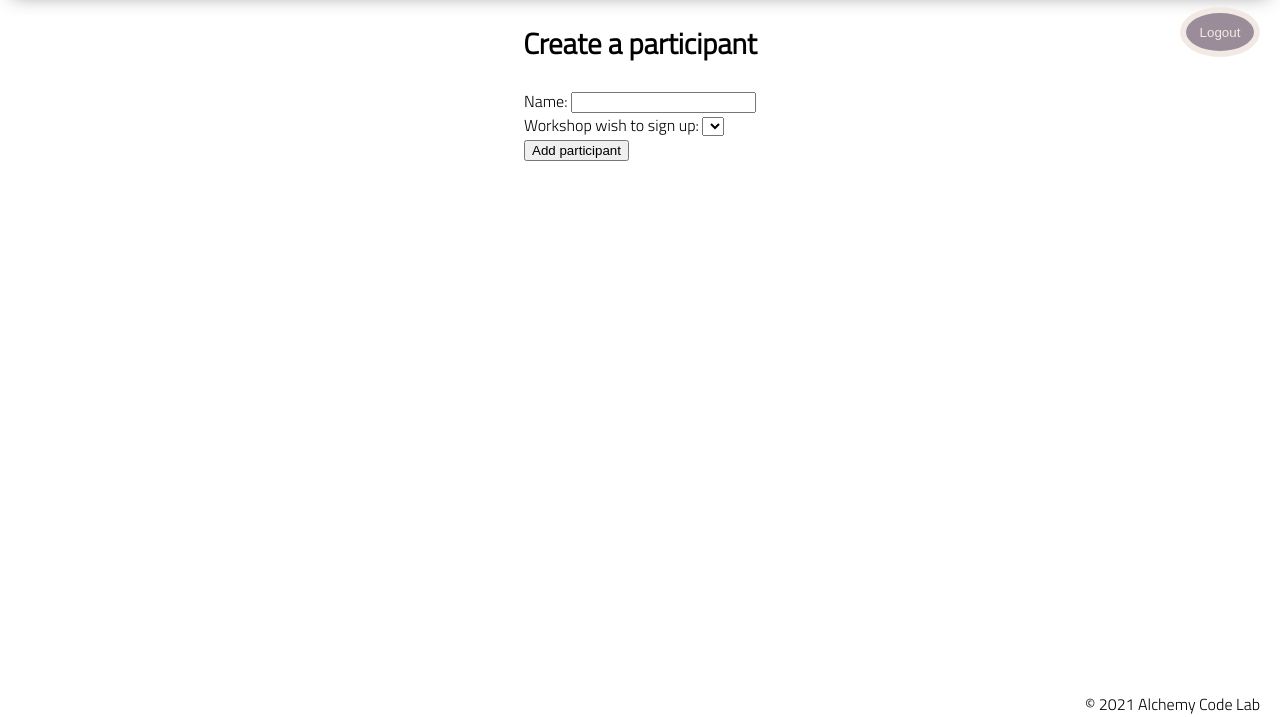
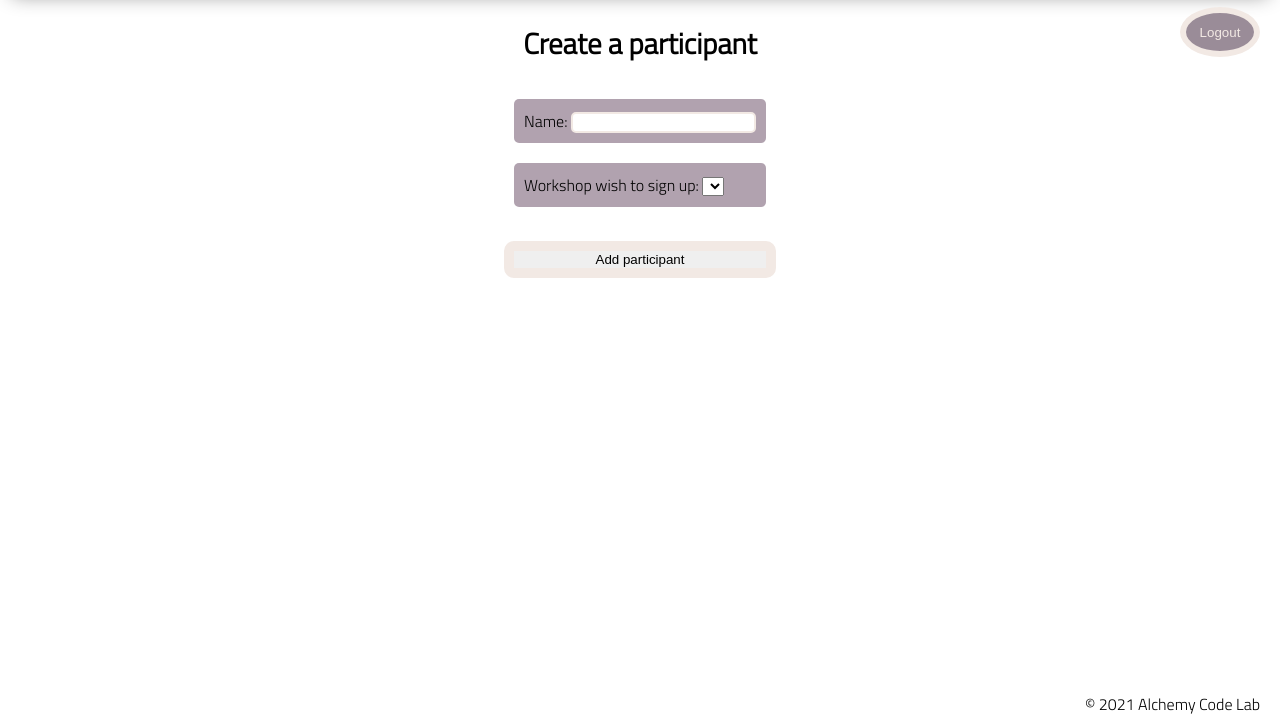
Before and after one commit to alicehsing/workshop-organizer, a plain HTML site: page create/index.html in a window 1280 px wide. Shown: the part 83-800 px from the top of the page. Drawn offline with nearby package versions, Linux system fonts and the light colour scheme; no server answers.

Commit message:
update css for /create page and signin/signup page

```diff
--- a/create/index.html
+++ b/create/index.html
@@ -34,7 +34,8 @@
                 <select name="workshop-id">
                 </select>
             </label>
-            <button>
+            <br>
+            <button class="add-participant">
                 Add participant
             </button>
         </form>
--- a/styles/style.css
+++ b/styles/style.css
@@ -160,6 +160,15 @@ p.participant{
 
 label {
     display: block;
+    background-color: #b1a2af;
+    margin: 10px;
+    padding:10px;
+    border-radius: 5px;
+}
+
+input {
+    border-radius: 5px;
+    border: solid 2px #f2e9e4;
 }
 
 .participant {
@@ -181,3 +190,14 @@ label {
 a {
     font-size: larger;
 }
+
+.add-participant {
+    border: solid 10px #f2e9e4;
+    border-radius: 10px;
+    cursor: pointer;
+}
+
+.participant-form {
+    display: flex;
+    flex-direction: column;
+}
```
Also changed, not shown: index.html (+4 -4 lines).
